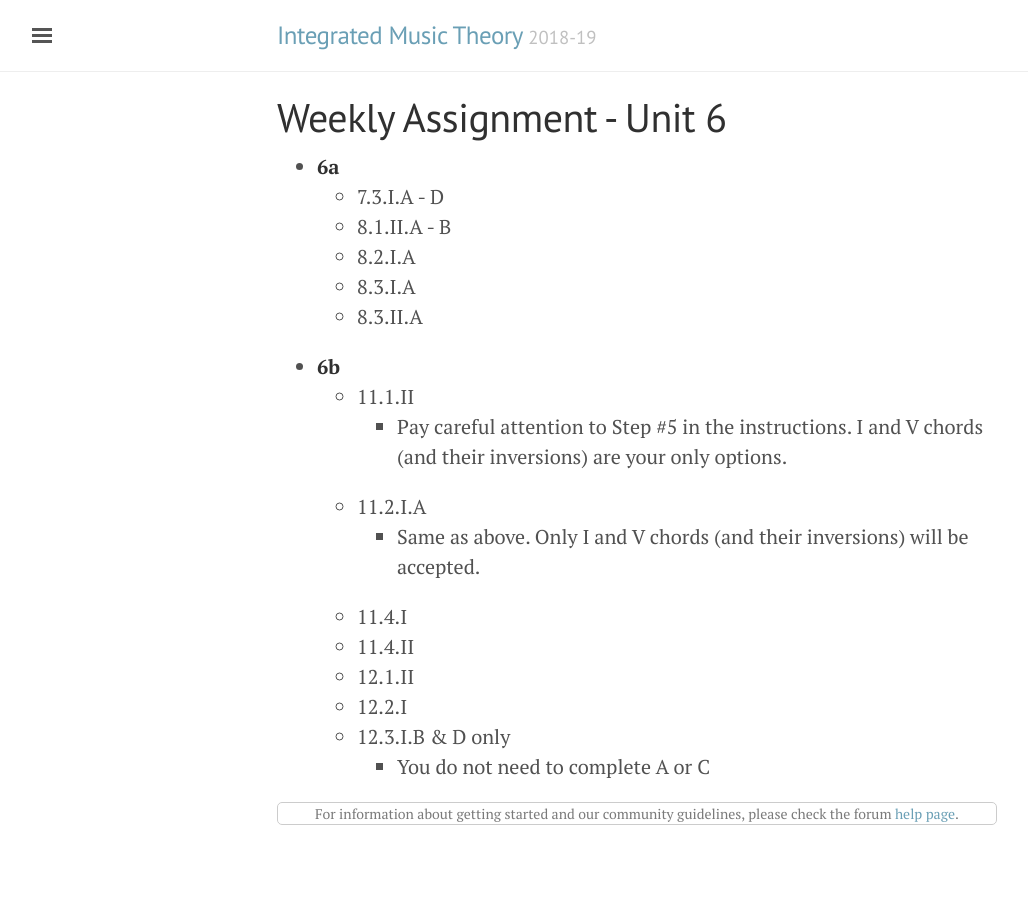
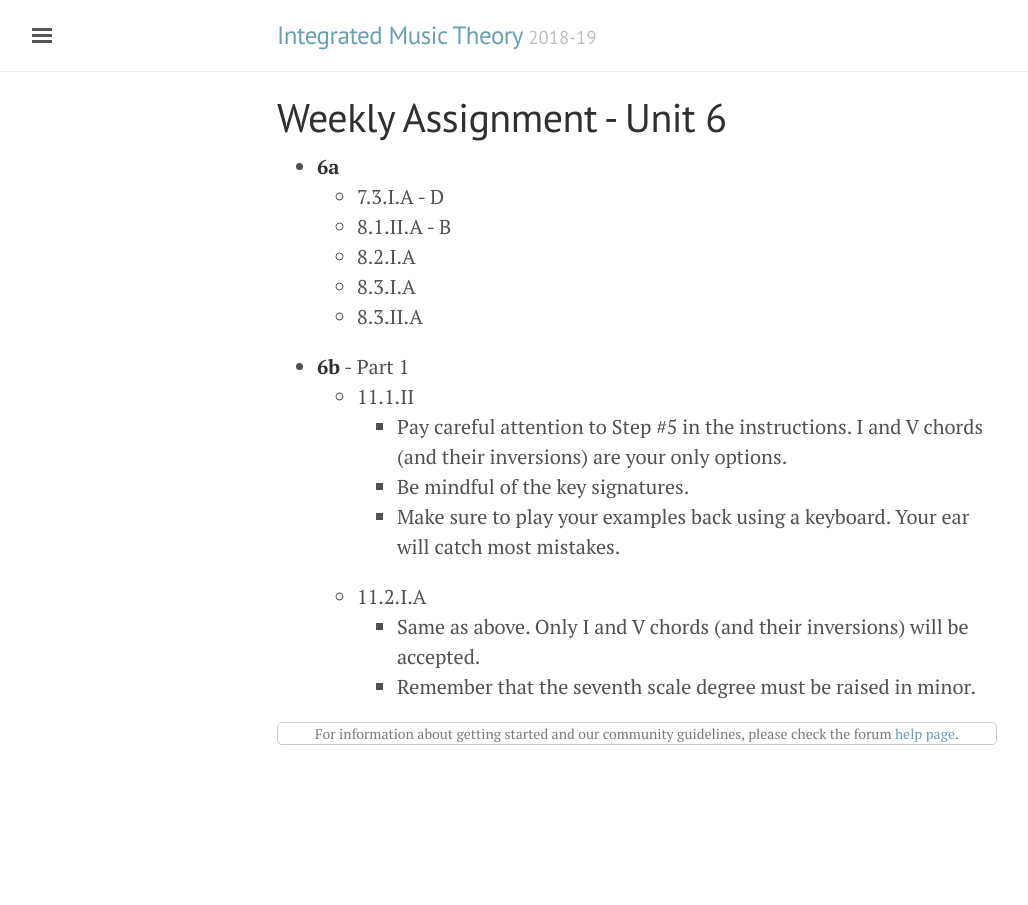
Before and after one commit to intmus/inttheory19-20, a Jekyll site: the page built from _assignments/Fall-semester/2018-10-01.md, in a window 1280 px wide. Shown: the whole page, without its empty margins (3-1031 px from the left). Built offline with Jekyll 4.4.1, drawn with Linux system fonts in a browser that asks for light colours; comment, search, counter and statistics services are not loaded.

Commit message:
unit 6 and 7 assignment update

```diff
--- a/_assignments/Fall-semester/2018-10-01.md
+++ b/_assignments/Fall-semester/2018-10-01.md
@@ -10,14 +10,11 @@ layout: forum
     - 8.2.I.A
     - 8.3.I.A
     - 8.3.II.A
-- **6b**
+- **6b** - Part 1
     - 11.1.II
         - Pay careful attention to Step #5 in the instructions. I and V chords (and their inversions) are your only options.
+        - Be mindful of the key signatures.
+        - Make sure to play your examples back using a keyboard. Your ear will catch most mistakes.
     - 11.2.I.A
         - Same as above. Only I and V chords (and their inversions) will be accepted.
-    - 11.4.I
-    - 11.4.II
-    - 12.1.II
-    - 12.2.I
-    - 12.3.I.B & D only
-        - You do not need to complete A or C
+        - Remember that the seventh scale degree must be raised in minor.
```
Also changed, not shown: _06-intro-harmonic/b1-diafuncvoicelead.md (+2 -2 lines), _assignments/Fall-semester/2018-10-08.md (+7 -0 lines).
